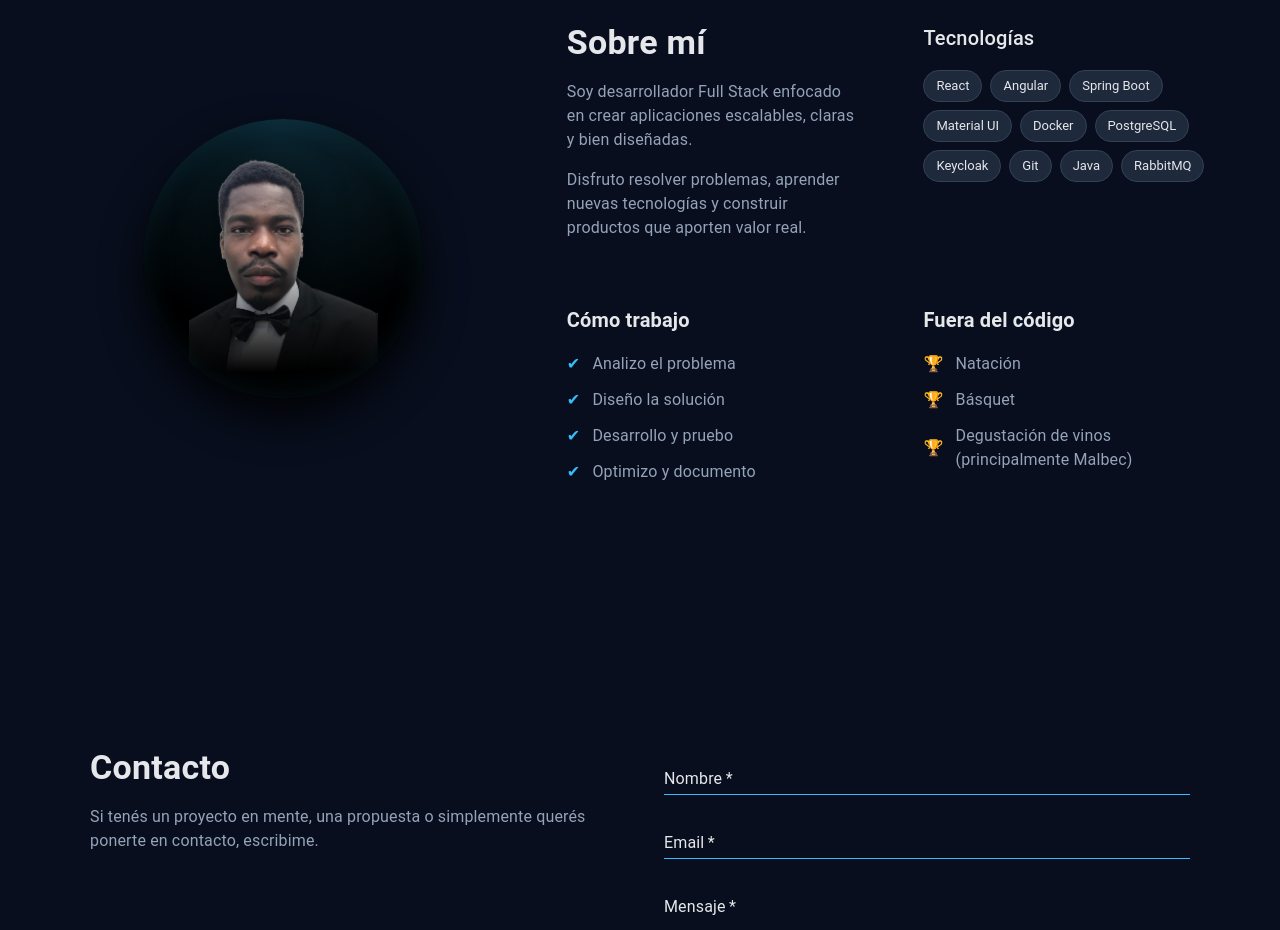
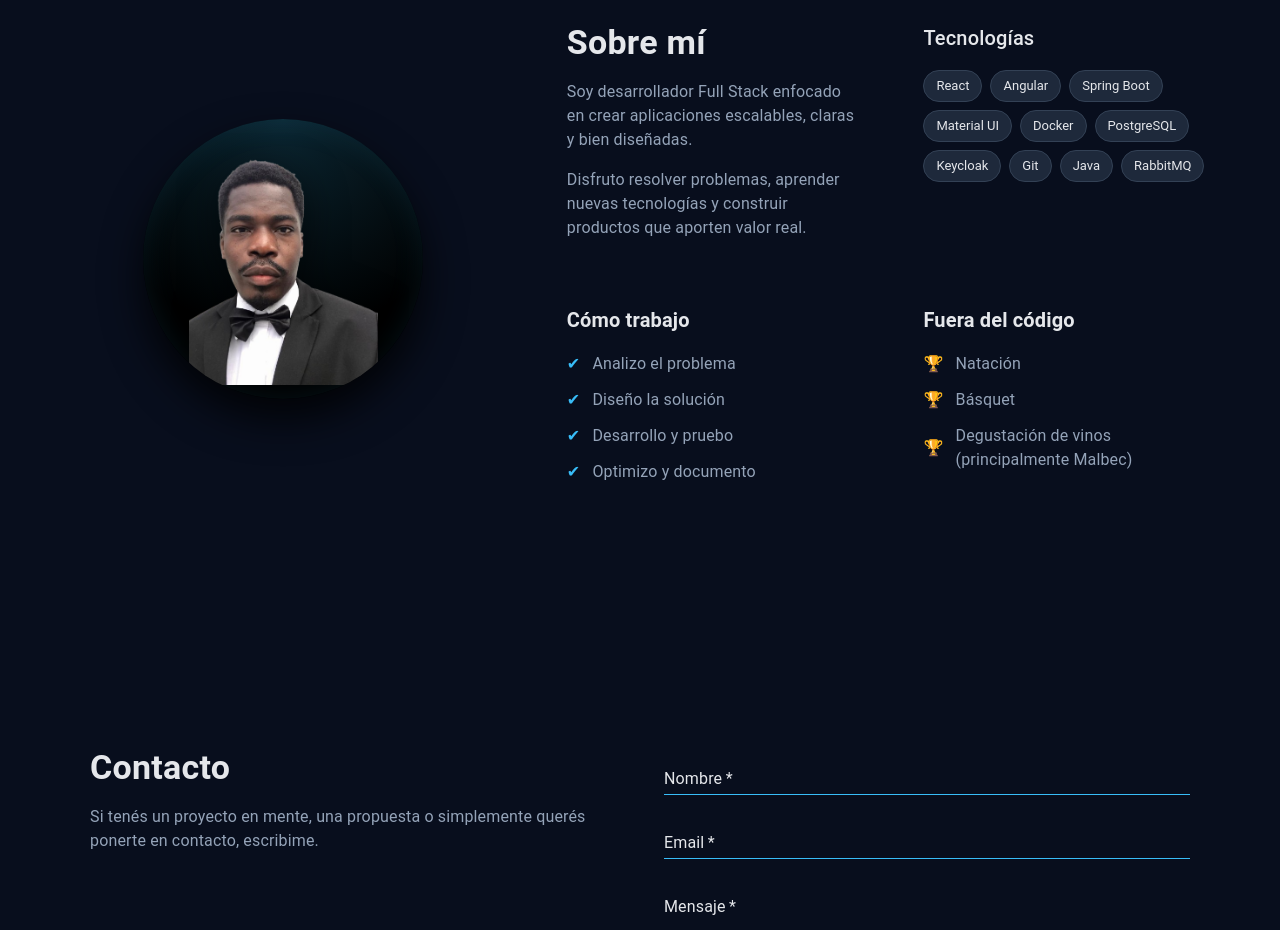
Before and after one commit to cvertilus/PortfolioProject, a React (Vite) app: page / in a window 1280 px wide. Shown: the part 1900-2830 px from the top of the page. Built offline with nearby package versions, Linux system fonts and the light colour scheme; some icons are missing.

Commit message:
fix: profile again

```diff
--- a/src/component/about/Profile3D.jsx
+++ b/src/component/about/Profile3D.jsx
@@ -41,8 +41,8 @@ export default function Profile3D() {
                         height: "90%",
                         objectFit: "contain",
                         // ESTA ES LA CLAVE: Máscara que hace transparente la parte inferior
-                        WebkitMaskImage: "linear-gradient(to bottom, black 35%, transparent 95%)",
-                        maskImage: "linear-gradient(to bottom, black 45%, transparent 95%)",
+                        WebkitMaskImage: "linear-gradient(to right, black 90%, transparent 95%)",
+                        maskImage: "linear-gradient(to Left, black 90%, transparent 95%)",
                         filter: "drop-shadow(0 12px 20px rgba(0,0,0,0.6))",
                     }}
                 />
```
Also changed, not shown: public/Img/profile.png.
